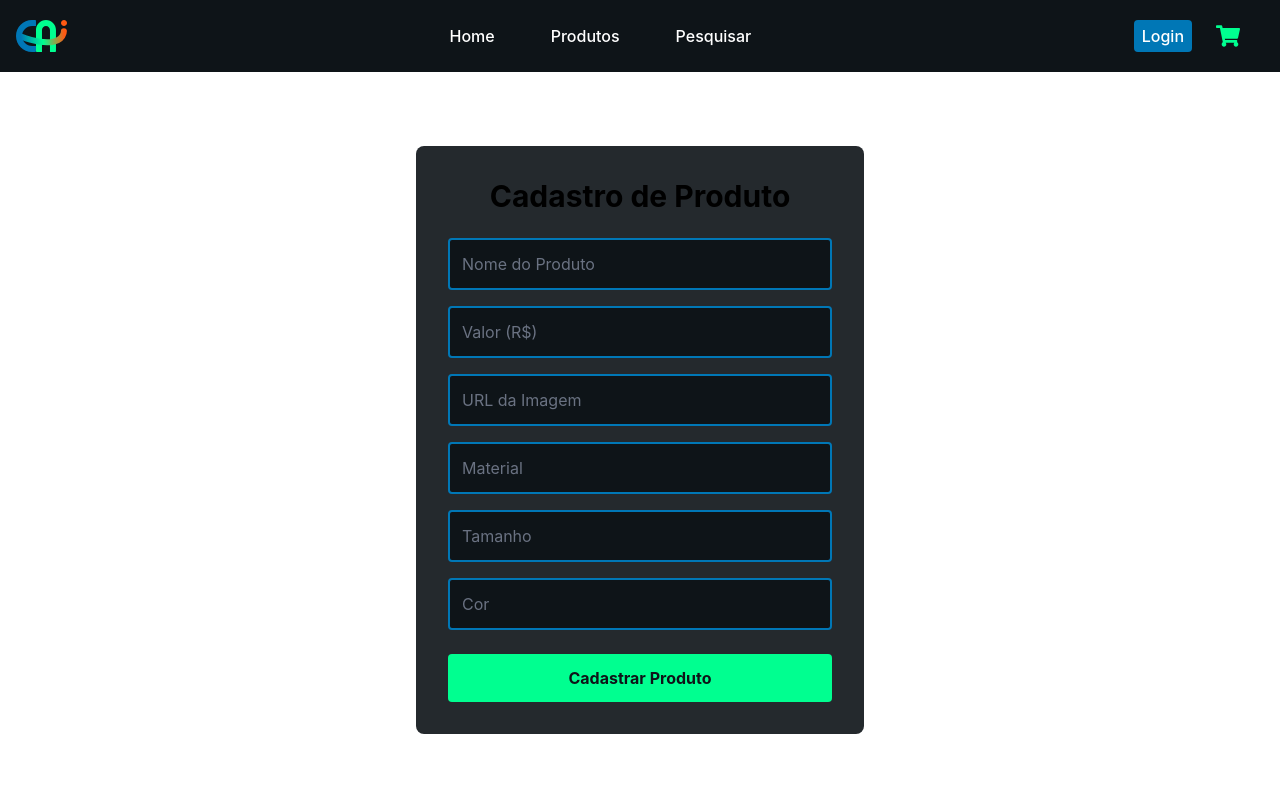
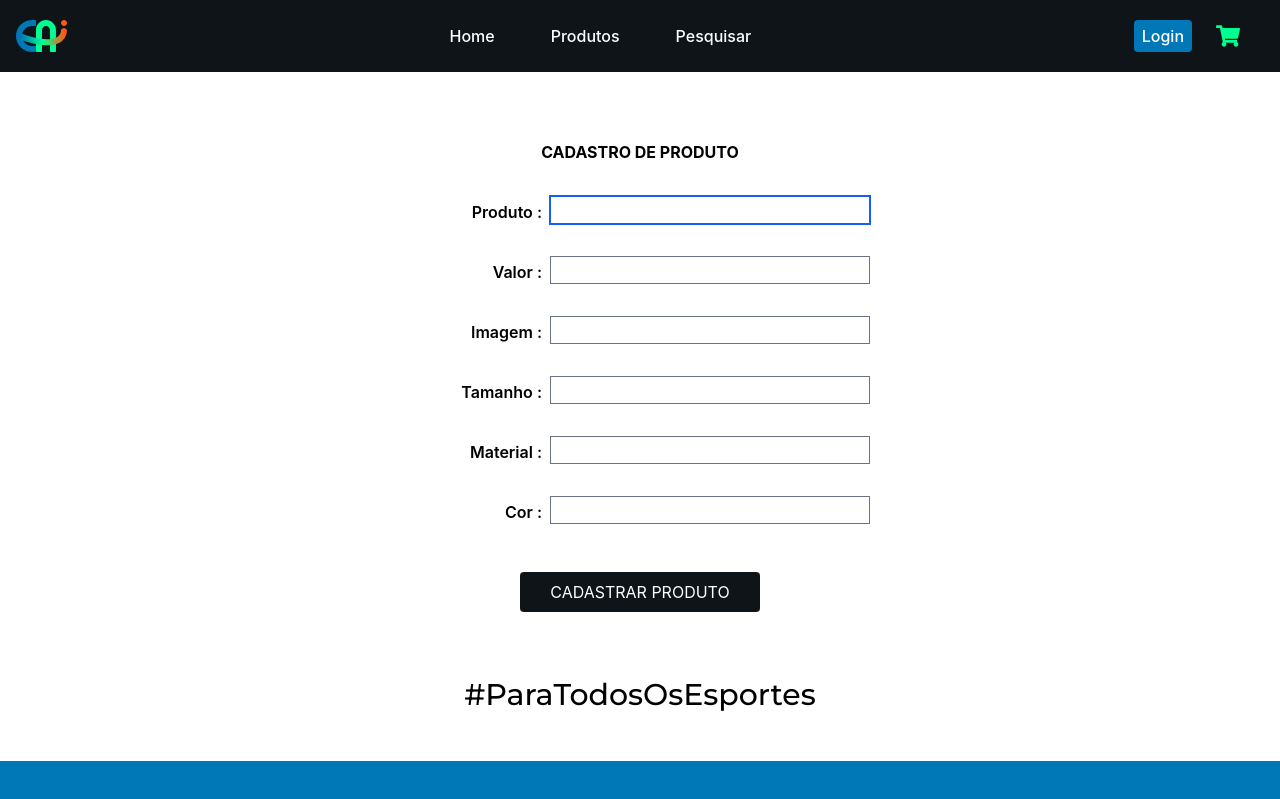
Before and after one commit to Aramanu/Trabalho_Final_Semestre, a React (Vite) app: page /cadastro-produto in a window 1280 px wide. Shown: the top 799 px of the page. Built offline with nearby package versions, Linux system fonts and the light colour scheme.

Commit message:
acerto cadastroproduto

```diff
--- a/src/pages/CadastroProduto.jsx
+++ b/src/pages/CadastroProduto.jsx
@@ -1,131 +1,169 @@
-import { useState } from "react";
 import Cabecalho from "../components/Cabecalho";
 import { useForm } from "react-hook-form";
+import { useState, useEffect } from "react";
 import RodaPe from "../components/RodaPe";
 import Swal from "sweetalert2";
 
 export default function CadastroProduto() {
-  const [nome, setNome] = useState("");
-  const [valor, setValor] = useState("");
-  const [imagem, setImagem] = useState("");
-  const [material, setMaterial] = useState("");
-  const [tamanho, setTamanho] = useState("");
-  const [cor, setCor] = useState("");
+  const { register, handleSubmit, setFocus, reset } = useForm();
 
-  async function cadastrarProduto(e) {
-    e.preventDefault();
-
-    const novoArtigo = {
-      nome,
-      valor: Number(valor),
-      imagem,
-      material,
-      tamanho,
-      cor,
-      nomes: [],
-      comentarios: [],
-      notas: [],
-    };
+  async function cadastroProduto(data) {
+    const nome = data.produto;
+    const valor = data.valor;
+    const imagem = data.imagem;
+    const material  = data.material;
+    const tamanho = data.tamanho;
+    const cor = data.cor;
 
     try {
       const resposta = await fetch("http://localhost:3000/artigos", {
         method: "POST",
         headers: { "Content-Type": "application/json" },
-        body: JSON.stringify(novoArtigo),
+        body: JSON.stringify({
+          nome: nome,
+          valor: valor,
+          imagem: imagem,
+          material: material,
+          tamanho: tamanho,
+          cor: cor,
+          nomes: [],
+          comentarios: [],
+          notas: [],
+        }),
       });
-
-      if (!resposta.ok) throw new Error("Erro ao cadastrar produto");
-
-      Swal.fire({
-        icon: "success",
-        title: "Produto cadastrado com sucesso!",
-        showConfirmButton: false,
-        timer: 2000,
-      });
-
-      // Limpar formulário
-      setNome("");
-      setValor("");
-      setImagem("");
-      setMaterial("");
-      setTamanho("");
-      setCor("");
+      if (!resposta.ok) throw new Error("Erro ao incluir o produto");
+      const novoProduto = await resposta.json();
+      alert(`Ok! Artigo cadastrado com o código: ${novoProduto.id}`);
     } catch (erro) {
-      Swal.fire({
-        icon: "error",
-        title: "Erro ao cadastrar produto",
-        text: erro.message,
-      });
+      console.log(`Erro: ${erro.message}`);
     }
+    reset();
   }
+  useEffect(() => {
+    setFocus("produto");
+  }, []);
 
   return (
     <>
       <Cabecalho />
-      <div className="pt-20 min-h-screen flex justify-center items-center">
-        <div className="w-full max-w-md bg-cinza p-8 rounded-lg">
-          <h1 className="text-3xl font-bold text-center mb-6">
-            Cadastro de Produto
-          </h1>
-          <form onSubmit={cadastrarProduto} className="flex flex-col gap-4">
+      <section className="mt-30 md:mt-35 flex flex-col items-center gap-8  ">
+        <h1 className="uppercase text-black font-bold ">cadastro de produto</h1>
+        <form
+          action=""
+          onSubmit={handleSubmit(cadastroProduto)}
+          className="flex flex-col w-200 gap-8 items-center"
+        >
+          <p className="flex  flex-row items-end gap-2 md:w-115 justify-end  ">
+            <label
+              htmlFor="produto"
+              className="font-semibold items-center justify-center hidden md:block"
+            >
+              Produto :{" "}
+            </label>
             <input
               type="text"
-              placeholder="Nome do Produto"
-              value={nome}
-              onChange={(e) => setNome(e.target.value)}
-              className="p-3 rounded bg-preto_azulado border-2 border-azul focus:outline-none focus:border-verde"
+              name="produto"
+              id="produto"
+              className="placeholder-gray-400 w-80 h-7 md:placeholder-transparent md:w-100"
+              placeholder="Produto"
               required
+              {...register("produto")}
             />
+          </p>
+          <p className="flex flex-row items-end gap-2 md:w-115 justify-end ">
+            <label
+              htmlFor="valor"
+              className="font-semibold items-center justify-center hidden md:block"
+            >
+              Valor :{" "}
+            </label>
             <input
               type="number"
-              placeholder="Valor (R$)"
-              value={valor}
-              onChange={(e) => setValor(e.target.value)}
-              step="0.01"
-              className="p-3 rounded bg-preto_azulado border-2 border-azul focus:outline-none focus:border-verde"
+              name="valor"
+              id="valor"
+              className="placeholder-gray-400 w-80 h-7 md:placeholder-transparent md:w-100"
+              placeholder="Valor"
               required
+              {...register("valor")}
             />
+          </p>
+          <p className="flex flex-row items-end gap-2 md:w-115 justify-end ">
+            <label
+              htmlFor="imagem"
+              className="font-semibold items-center justify-center hidden md:block"
+            >
+              Imagem :{" "}
+            </label>
             <input
               type="text"
-              placeholder="URL da Imagem"
-              value={imagem}
-              onChange={(e) => setImagem(e.target.value)}
-              className="p-3 rounded bg-preto_azulado border-2 border-azul focus:outline-none focus:border-verde"
+              name="imagem"
+              id="imagem"
+              className="placeholder-gray-400 w-80 h-7 md:placeholder-transparent md:w-100"
+              placeholder="Imagem"
               required
+              {...register("imagem")}
             />
+          </p>
+          <p className="flex flex-row items-end gap-2 md:w-115 justify-end ">
+            <label
+              htmlFor="tamanho"
+              className="font-semibold items-center justify-center hidden md:block"
+            >
+              Tamanho :{" "}
+            </label>
             <input
               type="text"
-              placeholder="Material"
-              value={material}
-              onChange={(e) => setMaterial(e.target.value)}
-              className="p-3 rounded bg-preto_azulado border-2 border-azul focus:outline-none focus:border-verde"
+              name="tamanho"
+              id="tamanho"
+              className="placeholder-gray-400 w-80 h-7 md:placeholder-transparent md:w-100"
+              placeholder="Tamanho"
               required
+              {...register("tamanho")}
             />
+          </p>
+          <p className="flex flex-row items-end gap-2 md:w-115 justify-end ">
+            <label
+              htmlFor="material"
+              className="font-semibold items-center justify-center hidden md:block"
+            >
+              Material :{" "}
+            </label>
             <input
               type="text"
-              placeholder="Tamanho"
-              value={tamanho}
-              onChange={(e) => setTamanho(e.target.value)}
-              className="p-3 rounded bg-preto_azulado border-2 border-azul focus:outline-none focus:border-verde"
+              name="material"
+              id="material"
+              className="placeholder-gray-400 w-80 h-7 md:placeholder-transparent md:w-100"
+              placeholder="Material"
               required
+              {...register("material")}
             />
+          </p>
+          <p className="flex flex-row items-end gap-2 md:w-115 justify-end ">
+            <label
+              htmlFor="cor"
+              className="font-semibold items-center justify-center hidden md:block"
+            >
+              Cor :{" "}
+            </label>
             <input
               type="text"
+              name="cor"
+              id="cor"
+              className="placeholder-gray-400 w-80 h-7 md:placeholder-transparent md:w-100"
               placeholder="Cor"
-              value={cor}
-              onChange={(e) => setCor(e.target.value)}
-              className="p-3 rounded bg-preto_azulado border-2 border-azul focus:outline-none focus:border-verde"
               required
+              {...register("cor")}
             />
-            <button
-              type="submit"
-              className="bg-verde hover:bg-laranja text-preto_azulado font-bold py-3 rounded duration-200 mt-2"
-            >
-              Cadastrar Produto
-            </button>
-          </form>
-        </div>
-      </div>
+          </p>
+
+          <button
+            type="submit"
+            className="bg-[#0E1418] text-white px-4 py-2 rounded mt-4 hover:bg-preto_azulado w-60"
+          >
+            CADASTRAR PRODUTO
+          </button>
+        </form>
+      </section>
       <RodaPe />
     </>
   );
--- a/src/pages/CadastroUsuario.jsx
+++ b/src/pages/CadastroUsuario.jsx
@@ -140,8 +140,8 @@ export default function CadastroUsuario() {
                   CRIAR CADASTRO
                 </button>
               </form>
-              <RodaPe />
             </section>
+          <RodaPe />
     </>
   );
 }
--- a/src/pages/Login.jsx
+++ b/src/pages/Login.jsx
@@ -3,6 +3,7 @@ import { useForm } from "react-hook-form";
 import { Link } from "react-router-dom";
 import RodaPe from "../components/RodaPe";
 import Swal from "sweetalert2";
+import { useState, useEffect } from "react";
 
 
 export default function Login() {
```
Also changed, not shown: db.json (+45 -13 lines).
